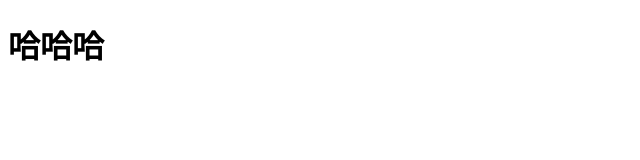
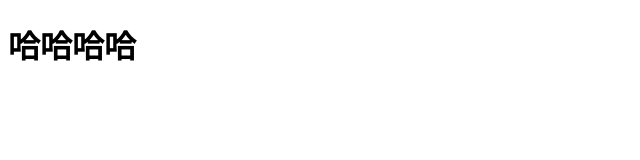
Before and after one commit to xxx15w/xxx15w.github.io, a plain HTML site: page index.html in a window 1280 px wide. Shown: the full height of the page, 0-640 px from the left. Drawn offline with Linux system fonts and the light colour scheme.

Commit message:
第二次修改

```diff
--- a/index.html
+++ b/index.html
@@ -9,7 +9,7 @@
 </head>
 
 <body>
-    <h1>哈哈哈</h1>
+    <h1>哈哈哈哈</h1>
 </body>
 
 </html>
```
